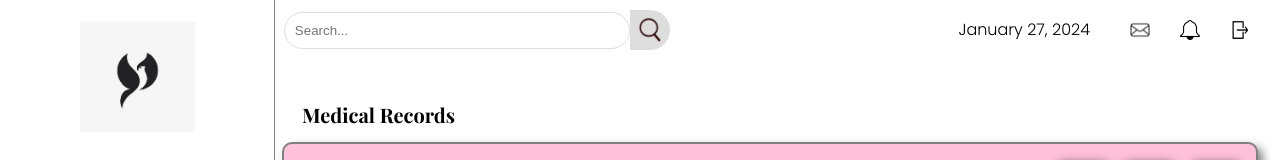
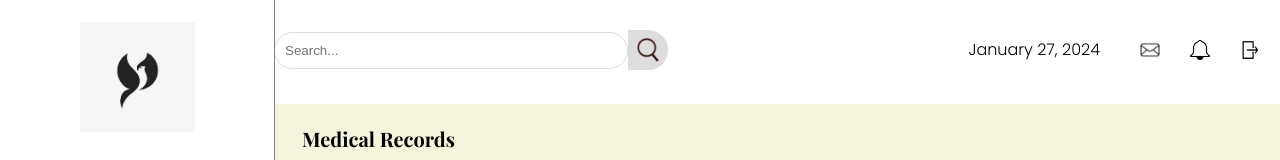
Before and after one commit to Team-Cornflakes/VitaFile, a React (Vite) app in the folder frontend/: page /family in a window 1280 px wide. Shown: the top 160 px of the page. Built offline with nearby package versions, Linux system fonts and the light colour scheme; no server answers.

Commit message:
family page fixed

```diff
--- a/frontend/components/Familymemberlist.css
+++ b/frontend/components/Familymemberlist.css
@@ -2,13 +2,13 @@
 
 .Parent {
     position: absolute;
-    top: 10%;
+    top: 13%;
     left: 20%;
     width: 80%; /* adjusted */
-    height: 90%; /* adjusted */
+    height: 87%; /* adjusted */
     overflow: hidden;
     box-sizing: border-box;
-    background-color: white;
+    background-color: beige;
 }
 
 .Text{
--- a/frontend/components/Header.css
+++ b/frontend/components/Header.css
@@ -2,10 +2,11 @@ header {
     position: fixed;
     top: 0;
     left: 20%;
+    height: 10%;
     right: 0;
     display: flex;
     align-items: center;
-    padding: 10px 20px;
+    padding: 10px;
     background-color: #ffffff;
 }
 
@@ -18,14 +19,14 @@ header {
 
 .search-input {
     margin-left: 2%;
-    flex-grow: 1; /* Allows the input to grow within the search container */
+    flex-grow: 1;
     padding: 10px;
     border: 1px solid #ddd;
     border-radius: 20px;
     outline: none;
     background-color: #ffffff;
     color: #333;
-    width: 100%; /* Makes the input take the full width of its container */
+    width: 100%;
 }
 
 .search-icon {
@@ -67,18 +68,12 @@ header {
     align-items: center;
     justify-content: center;
     margin-left: 10px;
-    padding: 5px 10px; /* Added padding for better visibility */
-    font-size: 14px; /* Font size for the text in buttons */
+    padding: 5px 10px;
+    font-size: 14px;
 }
 
-.message-icon, .alert-icon, .exit-icon {
-    /* Add specific styles for each icon here if needed */
-}
-/* ... existing styles ... */
 
 .icon-button img {
-    width: 20px; /* Adjust the size as needed */
+    width: 20px;
     height: auto;
 }
-
-/* ... other styles ... */
```
